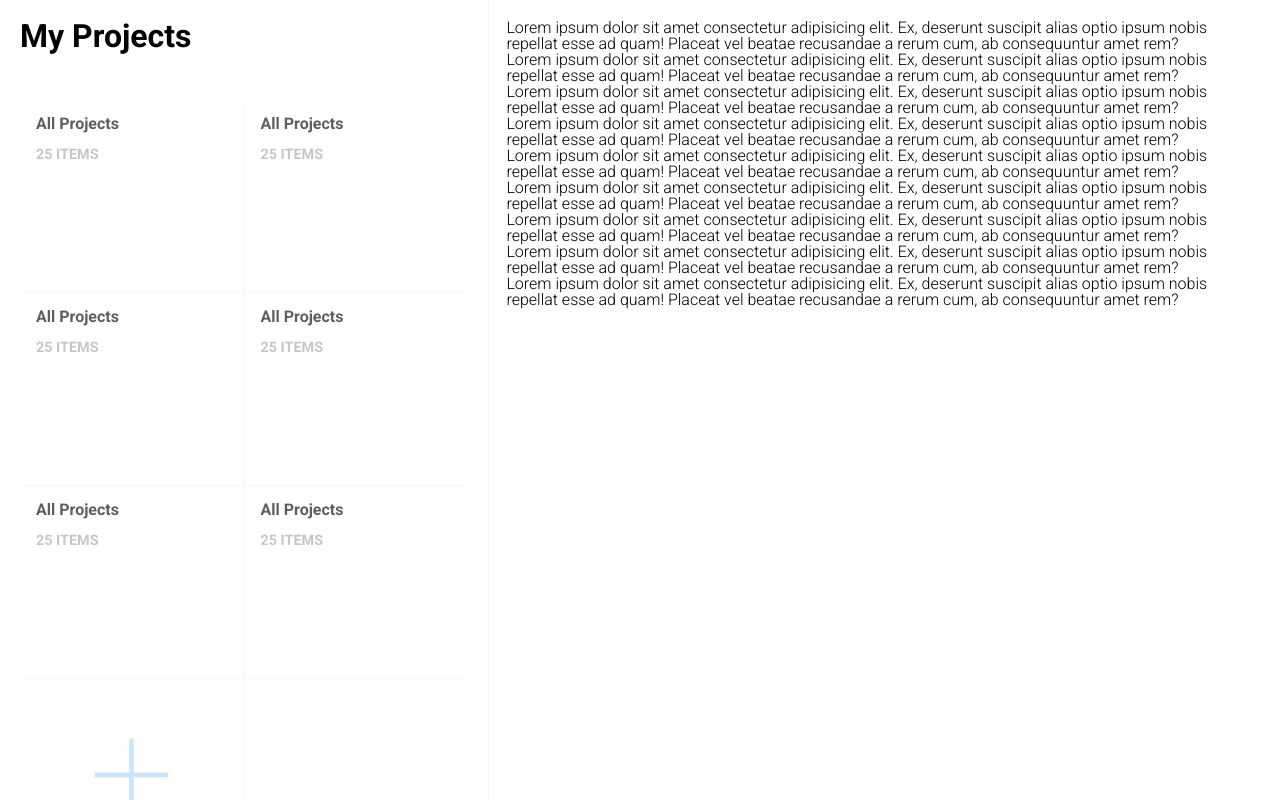
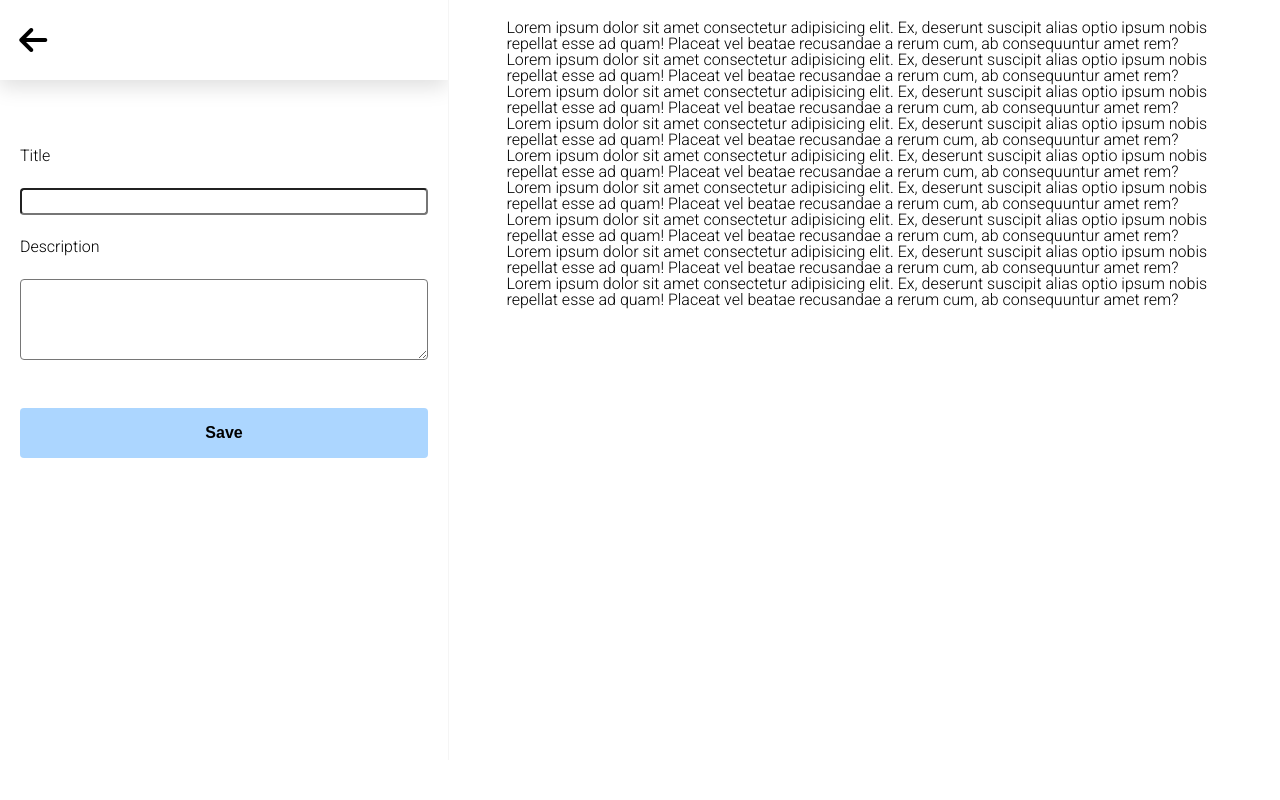
Before and after one commit to NewIncome/mv_todo-list, a website built with webpack: page layout/index.html in a window 1280 px wide. Built offline with nearby package versions, Linux system fonts and the light colour scheme.

Commit message:
Add fom to add and edit projects

```diff
--- a/layout/index.html
+++ b/layout/index.html
@@ -13,21 +13,60 @@
 <body>
   <main>
     <div class="projects">
-      <h1 class="title">My Projects</h1>
-
-      <div class="project-cards">
+      <!-- CARDS -->
+      <div class="project-cards d-none">
+        <h1 class="title">My Projects</h1>
         <div class="project-cards-content">
-          <div class="project-cards-item"><p class="project-title">all projects</p><p class="project-subtitle">25 items</p></div>
-          <div class="project-cards-item"><p class="project-title">all projects</p><p class="project-subtitle">25 items</p></div>
-          <div class="project-cards-item"><p class="project-title">all projects</p><p class="project-subtitle">25 items</p></div>
-          <div class="project-cards-item"><p class="project-title">all projects</p><p class="project-subtitle">25 items</p></div>
-          <div class="project-cards-item"><p class="project-title">all projects</p><p class="project-subtitle">25 items</p></div>
-          <div class="project-cards-item"><p class="project-title">all projects</p><p class="project-subtitle">25 items</p></div>
+          <div class="project-cards-item">
+            <p class="project-title">all projects</p>
+            <p class="project-subtitle">25 items</p>
+          </div>
+          <div class="project-cards-item">
+            <p class="project-title">all projects</p>
+            <p class="project-subtitle">25 items</p>
+          </div>
+          <div class="project-cards-item">
+            <p class="project-title">all projects</p>
+            <p class="project-subtitle">25 items</p>
+          </div>
+          <div class="project-cards-item">
+            <p class="project-title">all projects</p>
+            <p class="project-subtitle">25 items</p>
+          </div>
+          <div class="project-cards-item">
+            <p class="project-title">all projects</p>
+            <p class="project-subtitle">25 items</p>
+          </div>
+          <div class="project-cards-item">
+            <p class="project-title">all projects</p>
+            <p class="project-subtitle">25 items</p>
+          </div>
           <!-- check w/ javascript if is odd number of projects add remove-bottom class the last child -->
           <!-- <div class="project-cards-item remove-bottom"><p class="project-title">all projects</p><p class="project-subtitle">25 items</p></div> -->
-          <div class="project-cards-item remove-bottom"><img src="./assets/plus.svg" alt="plus-icon" id="plus-icon"/></div>
+          <div class="project-cards-item remove-bottom d-flex"><img src="./assets/plus.svg" alt="plus-icon"
+              id="plus-icon" />
+          </div>
         </div>
       </div>
+
+      <!-- FORM-CARDS -->
+      <div class="form-cards">
+        <div class="navbar">
+          <div class="navbar-content d-flex">
+            <div class="arrow-back"><i class='fas fa-arrow-left'></i></div>
+          </div>
+        </div>
+        <div class="form-cards-content">
+          <form class="d-flex">
+            <label for="title">Title</label>
+            <input type="text" name="title" id="title" />
+            <label for="title">Description</label>
+            <textarea name="description" id="description" cols="30" rows="5"></textarea>
+            <button id="add-project" class="primary-button">Save</button>
+          </form>
+        </div>
+      </div>
+
     </div>
     <div class="tasks">
       <p>Lorem ipsum dolor sit amet consectetur adipisicing elit. Ex, deserunt suscipit alias optio ipsum nobis repellat
--- a/layout/styles.css
+++ b/layout/styles.css
@@ -1,4 +1,15 @@
 @import url('https://fonts.googleapis.com/css2?family=Roboto:wght@100;300;400;500;700;900&display=swap');
+
+* {
+  --primary-color: #0da5f3;
+  --primary-light-color: #acd6ff;
+  --black-700: #5e5e5e;
+  --gray-800: #9197a3;
+  --gray-600: #c6c6c6;
+  --gray-500: #dfdfdf;
+  --gray-400: #f5f5f5;
+  --gray-300: #f8f8f8;
+}
 
 body {
   font-family: 'Roboto', sans-serif;
@@ -12,14 +23,13 @@ body {
 }
 
 .projects {
-  padding: 20px;
   position: fixed;
   width: 35vw;
   height: 95vh;
   left: 0;
   right: 0;
   overflow-y: scroll;
-  border-right: 1px solid #f5f5f5;
+  border-right: 1px solid var(--gray-400);
 }
 
 .tasks {
@@ -41,22 +51,49 @@ body {
   font-weight: 700;
 }
 
+.subtitle {
+  font-size: 1.5rem;
+  font-weight: 500;
+}
+
+.d-flex {
+  display: flex;
+}
+
+.primary-button {
+  padding: 1rem 0;
+  background-color: var(--primary-light-color);
+  font-size: 1rem;
+  font-weight: 600;
+  border: 0;
+}
+
+.primary-button:focus {
+  outline: none;
+}
+
+.d-none {
+  display: none;
+}
+
 /* PROJECTS */
 
 .project-cards {
-  margin: 3rem 0;
+  padding: 20px;
 }
 
 .project-cards-content {
   display: grid;
   grid-template-columns: repeat(2, minmax(auto, auto));
   font-weight: 600;
+  margin: 3rem 0;
 }
 
 .project-cards-item {
   height: 10rem;
   padding: 1rem;
-  border-bottom: 1px solid #f8f8f8;
+  border-bottom: 1px solid var(--gray-300);
+  cursor: pointer;
 }
 
 .remove-bottom {
@@ -64,11 +101,10 @@ body {
 }
 
 .project-cards-item:nth-child(odd) {
-  border-right: 1px solid #f8f8f8;
+  border-right: 1px solid var(--gray-300);
 }
 
 .project-cards-item:last-child {
-  display: flex;
   justify-content: center;
   align-items: center;
   font-size: 6rem;
@@ -76,17 +112,64 @@ body {
 
 .project-title {
   font-size: 1rem;
-  color: #5e5e5e;
+  color: var(--black-700);
   text-transform: capitalize;
   margin-bottom: 1rem;
 }
 
 .project-subtitle {
   font-size: 0.9rem;
-  color: #c6c6c6;
+  color: var(--gray-600);
   text-transform: uppercase;
 }
 
 #plus-icon {
   width: 60%;
 }
+
+/* FORM-PROJECTS */
+form {
+  flex-direction: column;
+  margin-top: 3rem;
+}
+
+.form-cards {
+}
+
+.form-cards-content {
+  padding: 20px;
+}
+
+form input,
+form textarea,
+form button {
+  margin: 1.5rem 0;
+  border-radius: 0.25rem;
+}
+
+form textarea {
+  resize: vertical;
+}
+
+#title {
+  padding: 0.25rem 0;
+}
+
+#add-project {
+  cursor: pointer;
+}
+
+.navbar-content {
+  box-shadow: -1px 7px 20px 0 var(--gray-500);
+  height: 10vh;
+  align-items: center;
+}
+
+.arrow-back {
+  cursor: pointer;
+}
+
+.arrow-back i {
+  font-size: 2rem;
+  margin-left: 1.5vw;
+}
```
